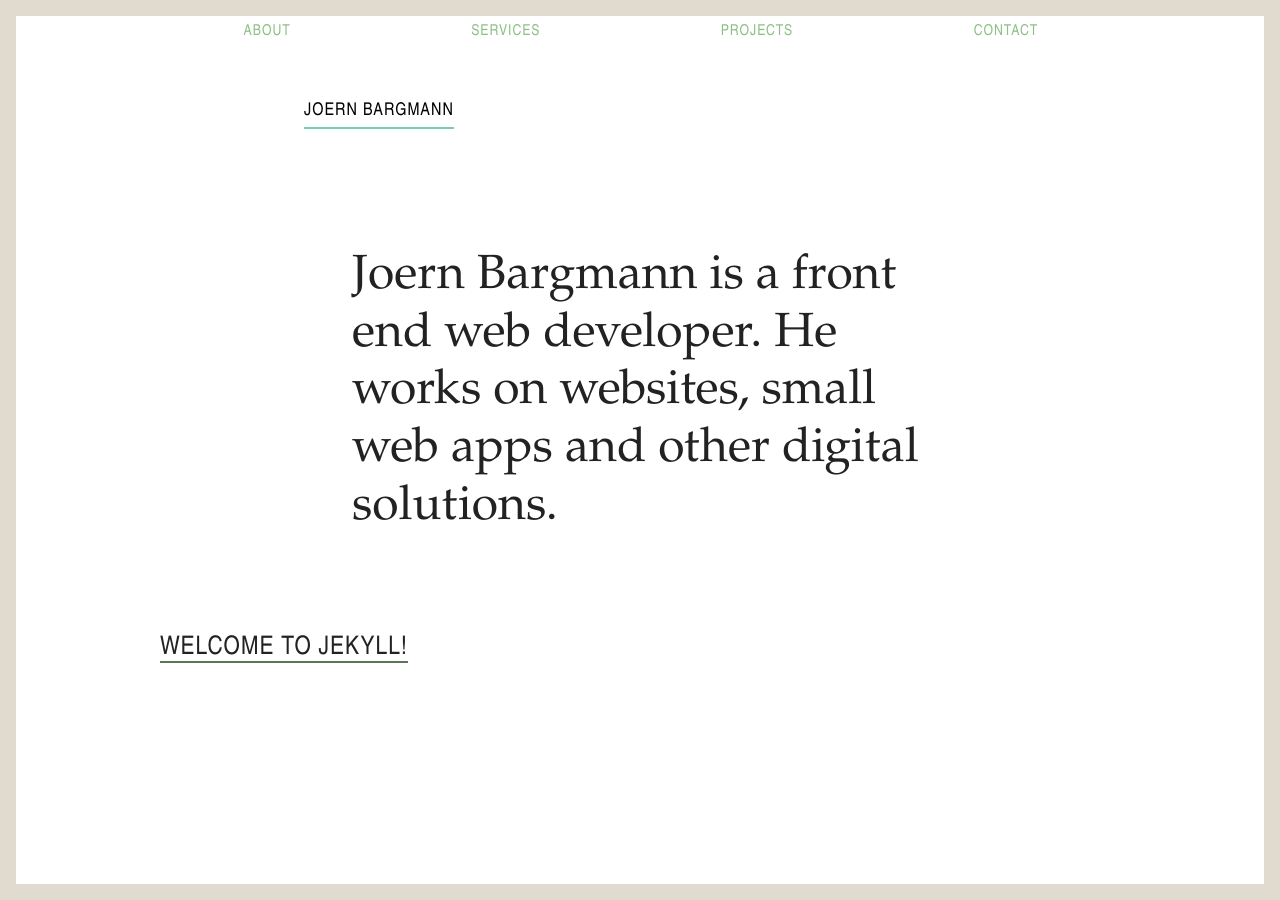
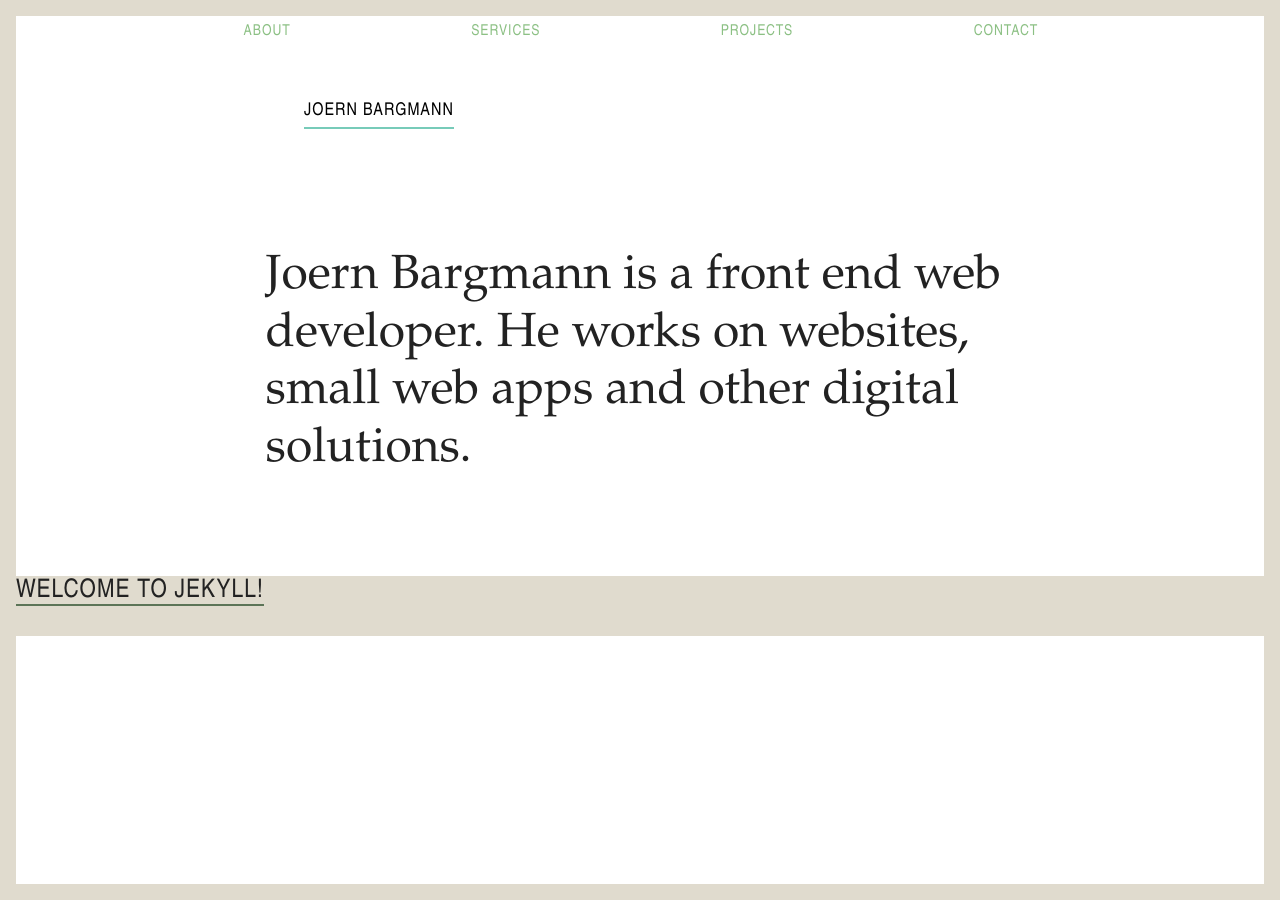
Before and after one commit to joernba/joernba.github.io, a Jekyll site: the page built from index.html, in a window 1280 px wide. Built offline with Jekyll 4.4.1, drawn with Linux system fonts in a browser that asks for light colours.

Commit message:
changed visualization of post list
Signed-off-by: Joern Bargmann <joernba@gmail.com>

```diff
--- a/_sass/base/_layout.scss
+++ b/_sass/base/_layout.scss
@@ -15,7 +15,6 @@
   @include center;
 }
 .main {
-  max-width: $page-max-width;
 
   @include media(not-large) {
     padding-right: 1rem;
--- a/_sass/pages/_page-home.scss
+++ b/_sass/pages/_page-home.scss
@@ -3,3 +3,8 @@
   line-height: 1.2;
   margin: 6rem 0;
 }
+.post-list {
+  background: $c-brown-light;
+  min-height: 60px;
+  margin-bottom: 0 !important;
+}
--- a/_sass/partials/_main.scss
+++ b/_sass/partials/_main.scss
@@ -7,7 +7,6 @@
 }
 
 .main {
-  padding-bottom: 1.5em;
 
   @extend %font-serif;
   p,
```
